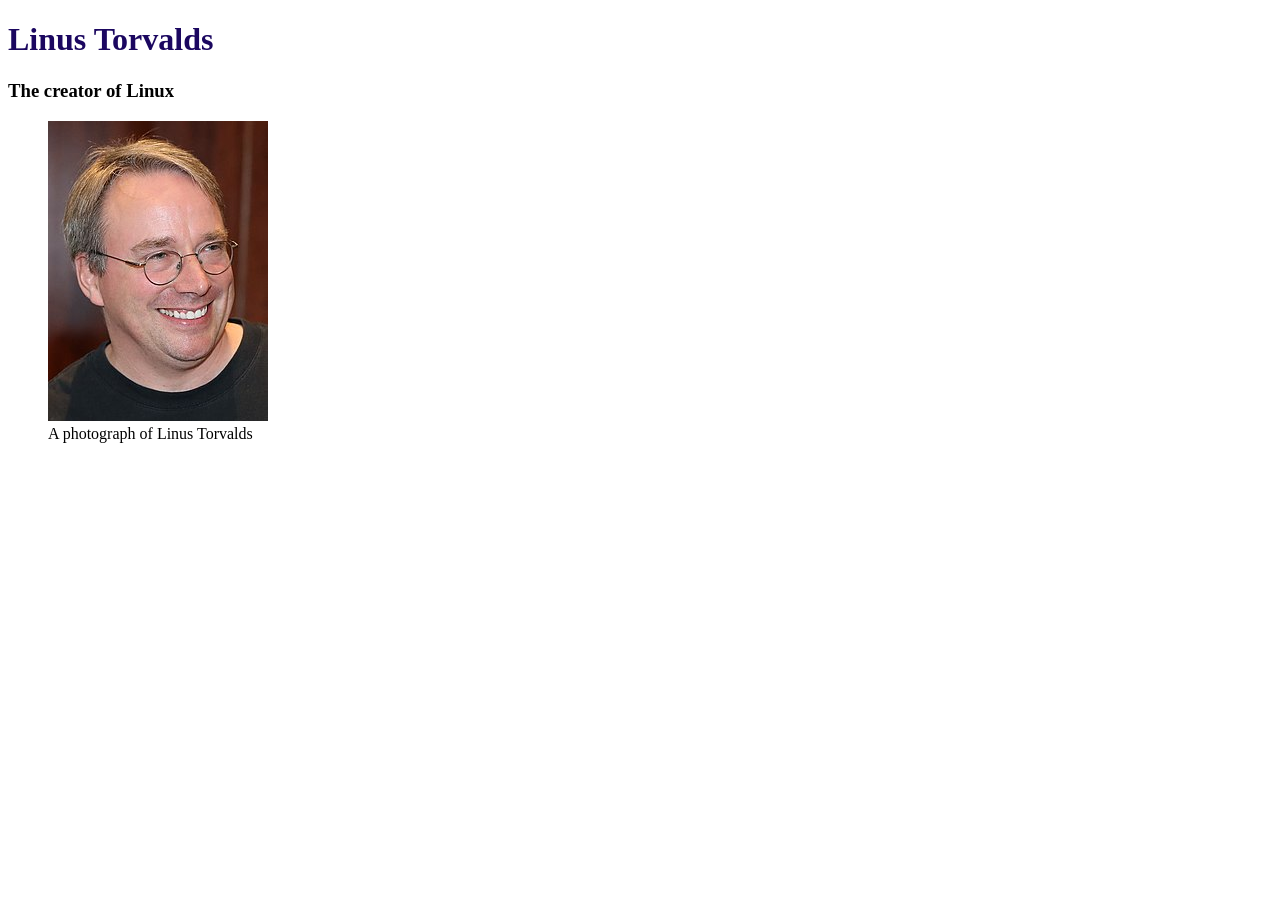
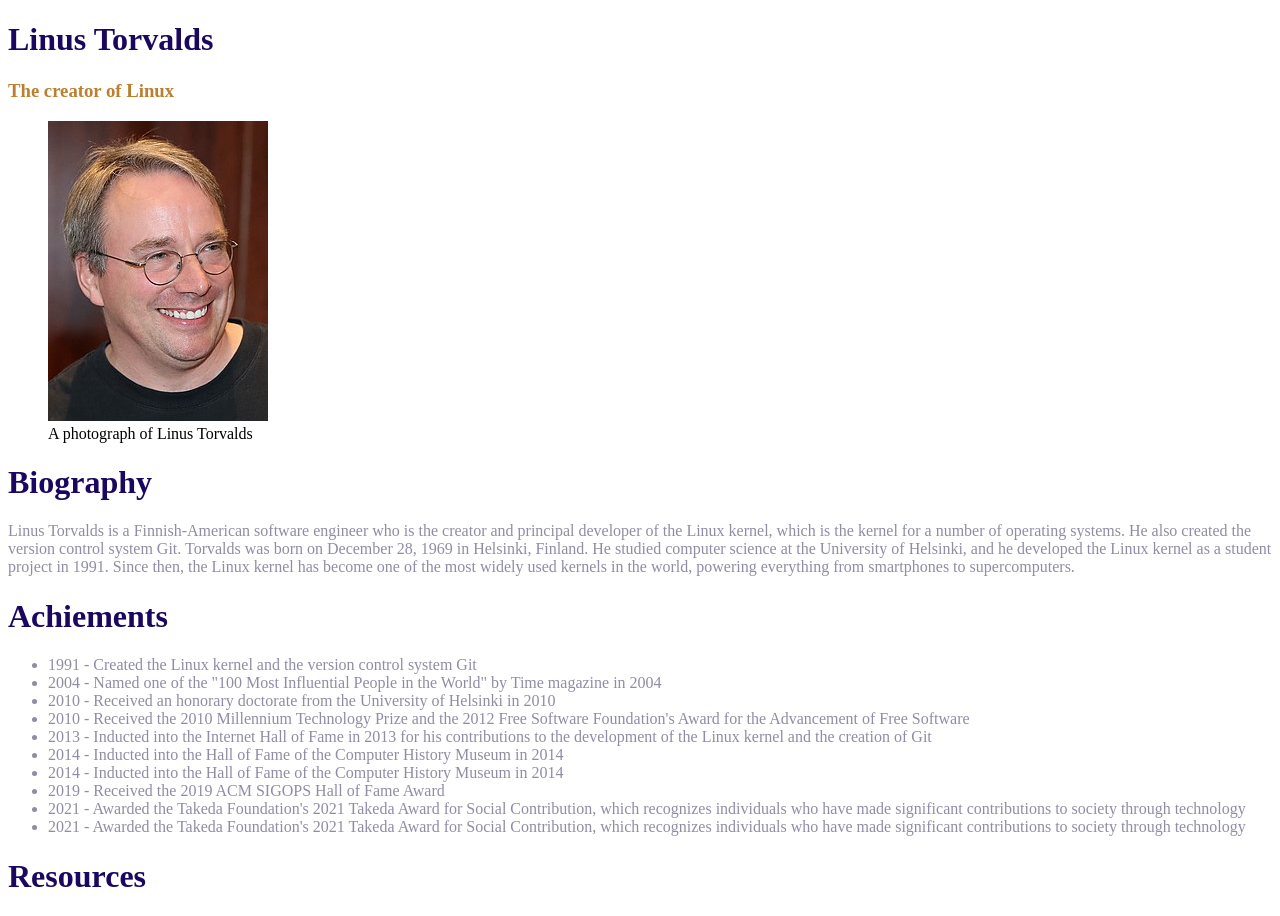
Before and after one commit to tyagiabhinav999/linus-torvalds-tribute-page, a plain HTML site: page index.html in a window 1280 px wide. Before the commit the page ends 800 px from the top, so only its background shows below. Drawn offline with Linux system fonts and the light colour scheme.

Commit message:
added main section and styling

```diff
--- a/index.html
+++ b/index.html
@@ -1,20 +1,85 @@
 <!DOCTYPE html>
 <html lang="en">
   <head>
-    <meta charset="UTF-8">
-    <meta name="viewport" content="width=device-width, initial-scale=1.0">
+    <meta charset="UTF-8" />
+    <meta name="viewport" content="width=device-width, initial-scale=1.0" />
     <title>Linus Torvalds - Tribute</title>
-    <link rel="stylesheet" href="styles.css">
+    <link rel="stylesheet" href="styles.css" />
   </head>
   <body>
     <header>
-        <h1>Linus Torvalds</h1>
-        <h3>The creator of Linux</h3>
+      <h1 class="heading">Linus Torvalds</h1>
+      <h3 style="color: rgb(187, 127, 48)">The creator of Linux</h3>
       <figure>
-            <img src="images/linus-torvalds.jpeg" alt="Photograph of Linus Torvalds">
+        <img
+          src="images/linus-torvalds.jpeg"
+          alt="Photograph of Linus Torvalds"
+        />
         <figcaption>A photograph of Linus Torvalds</figcaption>
       </figure>
     </header>
 
+    <main>
+      <h1 class="heading">Biography</h1>
+      <p class="body">
+        Linus Torvalds is a Finnish-American software engineer who is the
+        creator and principal developer of the Linux kernel, which is the kernel
+        for a number of operating systems. He also created the version control
+        system Git. Torvalds was born on December 28, 1969 in Helsinki, Finland.
+        He studied computer science at the University of Helsinki, and he
+        developed the Linux kernel as a student project in 1991. Since then, the
+        Linux kernel has become one of the most widely used kernels in the
+        world, powering everything from smartphones to supercomputers.
+      </p>
+      <div class="body">
+        <h1 class="heading">Achiements</h1>
+        <ul>
+          <li>
+            1991 - Created the Linux kernel and the version control system Git
+          </li>
+          <li>
+            2004 - Named one of the "100 Most Influential People in the World"
+            by Time magazine in 2004
+          </li>
+          <li>
+            2010 - Received an honorary doctorate from the University of
+            Helsinki in 2010
+          </li>
+          <li>
+            2010 - Received the 2010 Millennium Technology Prize and the 2012
+            Free Software Foundation's Award for the Advancement of Free
+            Software
+          </li>
+          <li>
+            2013 - Inducted into the Internet Hall of Fame in 2013 for his
+            contributions to the development of the Linux kernel and the
+            creation of Git
+          </li>
+          <li>
+            2014 - Inducted into the Hall of Fame of the Computer History Museum
+            in 2014
+          </li>
+          <li>
+            2014 - Inducted into the Hall of Fame of the Computer History Museum
+            in 2014
+          </li>
+          <li>2019 - Received the 2019 ACM SIGOPS Hall of Fame Award</li>
+          <li>
+            2021 - Awarded the Takeda Foundation's 2021 Takeda Award for Social
+            Contribution, which recognizes individuals who have made significant
+            contributions to society through technology
+          </li>
+          <li>
+            2021 - Awarded the Takeda Foundation's 2021 Takeda Award for Social
+            Contribution, which recognizes individuals who have made significant
+            contributions to society through technology
+          </li>
+        </ul>
+      </div>
+    </main>
+
+    <footer>
+      <h1 class="heading">Resources</h1>
+    </footer>
   </body>
 </html>
--- a/styles.css
+++ b/styles.css
@@ -3,6 +3,14 @@
     --body-color: #918ca4;
 }
 
-header > h1{
+.heading {
     color: var(--headings-color);
 }
+
+.body {
+    color: var(--body-color);
+}
+
+main > p{
+    color: var(--body-color);
+}
```
Lines whose indentation alone changed are shown as unchanged.
